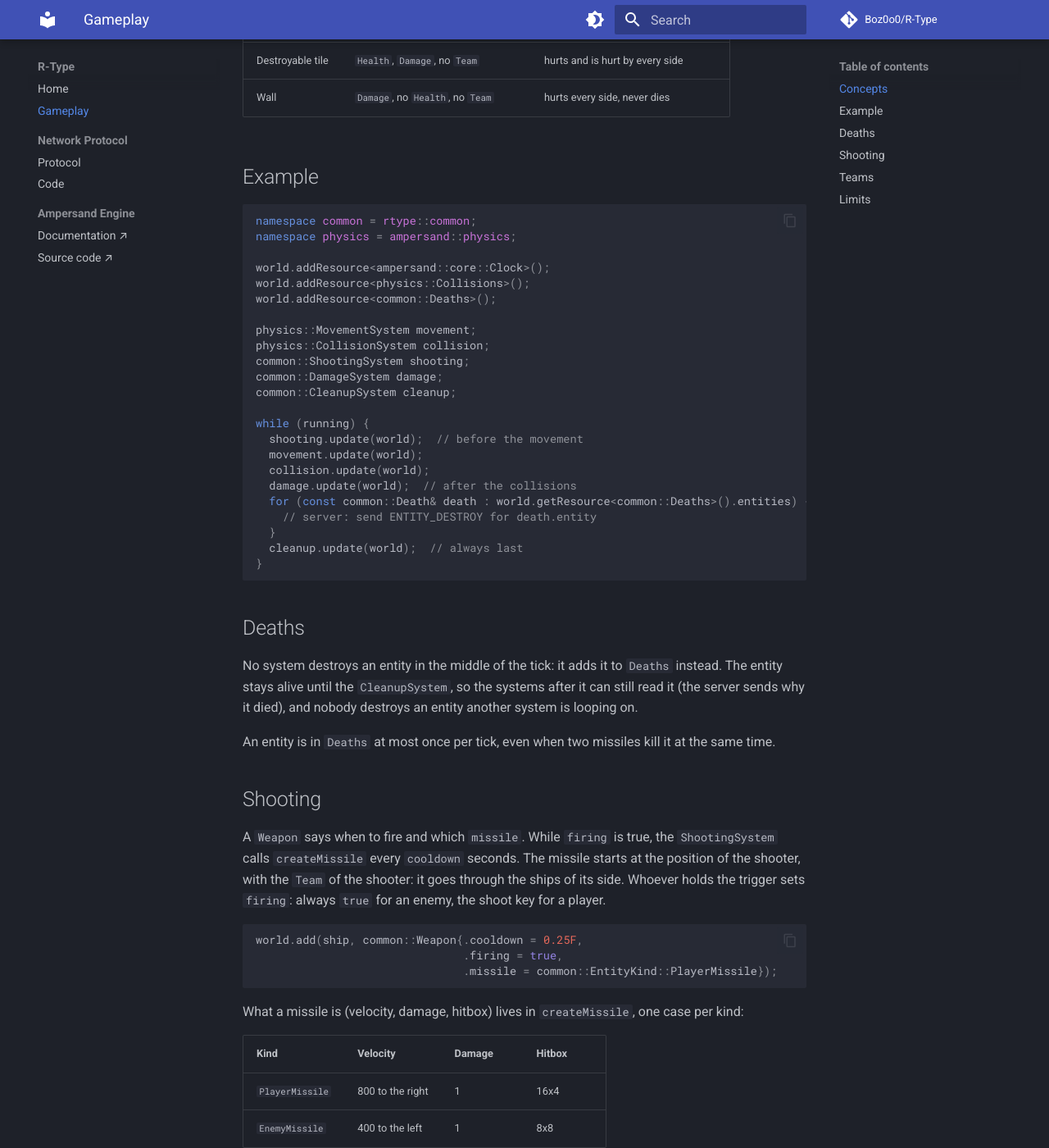
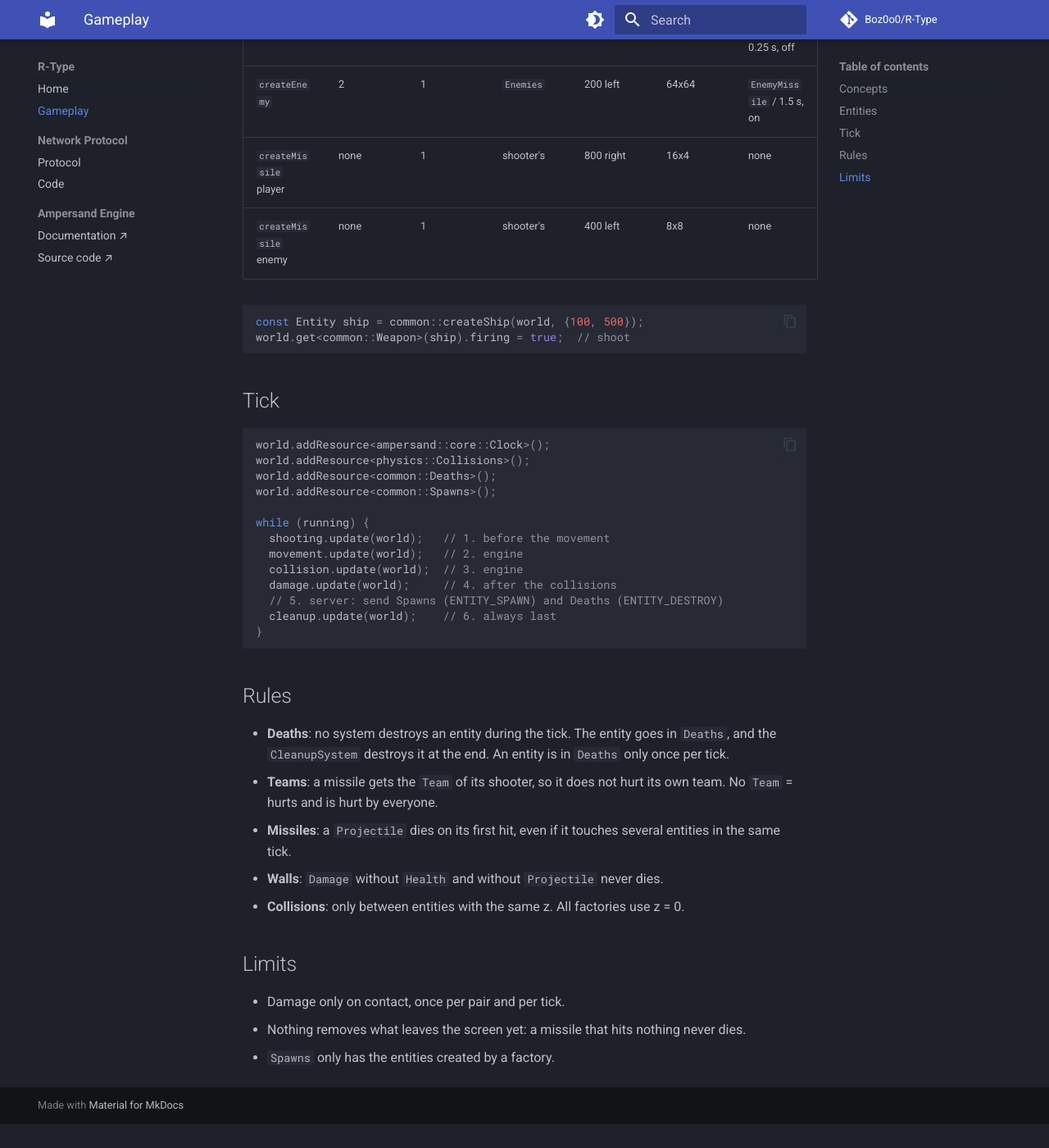
Before and after one commit to Boz0o0/R-Type, an MkDocs documentation site: the page built from docs/mkdocs/gameplay.md, in a window 1280 px wide and 1400 px high, scrolled down 977 px. Shown: the whole window at 82% size. Built offline with MkDocs 1.6.1 and Material for MkDocs 9.7.7, drawn with Linux system fonts in a browser that asks for light colours; comment, search, counter and statistics services are not loaded; after the commit the page ends 2348 px from its top, so only the background shows below that; some of the changed text lies outside the part shown.

Commit message:
feat(doc): updated gameplay doc

````diff
--- a/docs/mkdocs/gameplay.md
+++ b/docs/mkdocs/gameplay.md
@@ -1,108 +1,71 @@
 # Gameplay
-
 
 ## Concepts
 
-| Name            | Kind      | What it does                                                                      |
-| --------------- | --------- | --------------------------------------------------------------------------------- |
-| `Health`        | component | hit points: `current` and `max`; the entity dies when `current` reaches 0         |
-| `Damage`        | component | hit points removed from each entity with a `Health` it touches                    |
-| `Team`          | component | `side` of the entity (`Players` or `Enemies`): no damage inside a side (see [Teams](#teams)) |
-| `Kind`          | component | what the entity is (`Ship`, `Enemy`, `PlayerMissile`, `EnemyMissile`)             |
-| `Weapon`        | component | fires a `missile` every `cooldown` seconds while `firing` (see [Shooting](#shooting)) |
-| `Projectile`    | component | tag of a missile: dies on its first hit                                           |
-| `Deaths`        | resource  | entities that died during the tick, and why (`reason`)                            |
-| `DamageSystem`  | system    | turns the `Collisions` of the tick into damage, adds the dead to `Deaths`         |
-| `ShootingSystem` | system   | creates the missiles of the `Weapon`s that are firing                             |
-| `CleanupSystem` | system    | destroys the entities of `Deaths`, then empties it                                |
+| Name             | Type      | Role                                                         |
+| ---------------- | --------- | ------------------------------------------------------------ |
+| `Health`         | component | hit points (`current`, `max`), dies at 0                     |
+| `Damage`         | component | hit points removed from what it touches                      |
+| `Team`           | component | `Players` or `Enemies`, no damage inside a team              |
+| `Kind`           | component | what it is: `Ship`, `Enemy`, `PlayerMissile`, `EnemyMissile` |
+| `Weapon`         | component | fires a `missile` every `cooldown` seconds while `firing`    |
+| `Projectile`     | component | tag, dies on its first hit                                   |
+| `Deaths`         | resource  | entities dead this tick, and why                             |
+| `Spawns`         | resource  | entities created this tick                                   |
+| `ShootingSystem` | system    | creates the missiles                                         |
+| `DamageSystem`   | system    | applies the damage of the `Collisions`, fills `Deaths`       |
+| `CleanupSystem`  | system    | destroys `Deaths`, empties `Deaths` and `Spawns`             |
 
-An entity is what its components make it:
+## Entities
 
-| Entity  | Components                        | Behaviour                                 |
-| ------- | --------------------------------- | ----------------------------------------- |
-| Ship    | `Health`, `Team`, `Weapon`                | loses hit points, dies at 0               |
-| Ennemy   | `Health`, `Damage`, `Team`, `Weapon`      | also hurts what touches it                |
-| Missile | `Damage`, `Projectile`, `Team`, `Kind`    | hurts what it touches, dies on first hit  |
-| Destroyable tile | `Health`, `Damage`, no `Team`    | hurts and is hurt by every side           |
-| Wall    | `Damage`, no `Health`, no `Team`  | hurts every side, never dies              |
+Always create an entity with a factory: it adds all the components and fills
+`Spawns`.
 
-## Example
+| Factory                | Health | Damage | Team      | Speed     | Size  | Weapon                        |
+| ---------------------- | ------ | ------ | --------- | --------- | ----- | ----------------------------- |
+| `createShip`           | 3      | none   | `Players` | 0         | 64x32 | `PlayerMissile` / 0.25 s, off |
+| `createEnemy`          | 2      | 1      | `Enemies` | 200 left  | 64x64 | `EnemyMissile` / 1.5 s, on    |
+| `createMissile` player | none   | 1      | shooter's | 800 right | 16x4  | none                          |
+| `createMissile` enemy  | none   | 1      | shooter's | 400 left  | 8x8   | none                          |
 
 ```cpp
-namespace common = rtype::common;
-namespace physics = ampersand::physics;
+const Entity ship = common::createShip(world, {100, 500});
+world.get<common::Weapon>(ship).firing = true;  // shoot
+```
 
+## Tick
+
+```cpp
 world.addResource<ampersand::core::Clock>();
 world.addResource<physics::Collisions>();
 world.addResource<common::Deaths>();
-
-physics::MovementSystem movement;
-physics::CollisionSystem collision;
-common::ShootingSystem shooting;
-common::DamageSystem damage;
-common::CleanupSystem cleanup;
+world.addResource<common::Spawns>();
 
 while (running) {
-  shooting.update(world);  // before the movement
-  movement.update(world);
-  collision.update(world);
-  damage.update(world);  // after the collisions
-  for (const common::Death& death : world.getResource<common::Deaths>().entities) {
-    // server: send ENTITY_DESTROY for death.entity
-  }
-  cleanup.update(world);  // always last
+  shooting.update(world);   // 1. before the movement
+  movement.update(world);   // 2. engine
+  collision.update(world);  // 3. engine
+  damage.update(world);     // 4. after the collisions
+  // 5. server: send Spawns (ENTITY_SPAWN) and Deaths (ENTITY_DESTROY)
+  cleanup.update(world);    // 6. always last
 }
 ```
 
-## Deaths
+## Rules
 
-No system destroys an entity in the middle of the tick: it adds it to `Deaths`
-instead. The entity stays alive until the `CleanupSystem`, so the systems after
-it can still read it (the server sends why it died), and nobody destroys an
-entity another system is looping on.
-
-An entity is in `Deaths` at most once per tick, even when two missiles kill it
-at the same time.
-
-## Shooting
-
-A `Weapon` says when to fire and which `missile`. While `firing` is true, the
-`ShootingSystem` calls `createMissile` every `cooldown` seconds. The missile
-starts at the position of the shooter, with the `Team` of the shooter: it goes
-through the ships of its side. Whoever holds the trigger sets `firing`: always
-`true` for an enemy, the shoot key for a player.
-
-```cpp
-world.add(ship, common::Weapon{.cooldown = 0.25F,
-                               .firing = true,
-                               .missile = common::EntityKind::PlayerMissile});
-```
-
-What a missile is (velocity, damage, hitbox) lives in `createMissile`, one case
-per kind:
-
-| Kind            | Velocity         | Damage | Hitbox |
-| --------------- | ---------------- | ------ | ------ |
-| `PlayerMissile` | 800 to the right | 1      | 16x4   |
-| `EnemyMissile`  | 400 to the left  | 1      | 8x8    |
-
-## Teams
-
-A ship and its missiles get the same `Team`, and so do an enemy and its
-missiles: a `Damage` never hurts a `Health` of its own side, so players do not
-shoot each other and enemies do not hurt each other. A missile also goes through
-the ships of its side without dying.
-
-An entity without a `Team` has no side: it hurts and is hurt by everyone.
-
-```cpp
-world.add(ship, common::Team{.side = common::Side::Players});
-world.add(missile, common::Team{.side = common::Side::Players});
-```
+- **Deaths**: no system destroys an entity during the tick. The entity goes in
+  `Deaths`, and the `CleanupSystem` destroys it at the end. An entity is in
+  `Deaths` only once per tick.
+- **Teams**: a missile gets the `Team` of its shooter, so it does not hurt its
+  own team. No `Team` = hurts and is hurt by everyone.
+- **Missiles**: a `Projectile` dies on its first hit, even if it touches several
+  entities in the same tick.
+- **Walls**: `Damage` without `Health` and without `Projectile` never dies.
+- **Collisions**: only between entities with the same z. All factories use z = 0.
 
 ## Limits
 
-| Rule    | Value                                                                              |
-| ------- | ---------------------------------------------------------------------------------- |
-| Damage  | only on contact (from the `Collisions`), once per pair and per tick                |
-| Missile | dies on its first hit, even if it touched several entities in the same tick       |
+- Damage only on contact, once per pair and per tick.
+- Nothing removes what leaves the screen yet: a missile that hits nothing never
+  dies.
+- `Spawns` only has the entities created by a factory.
````
